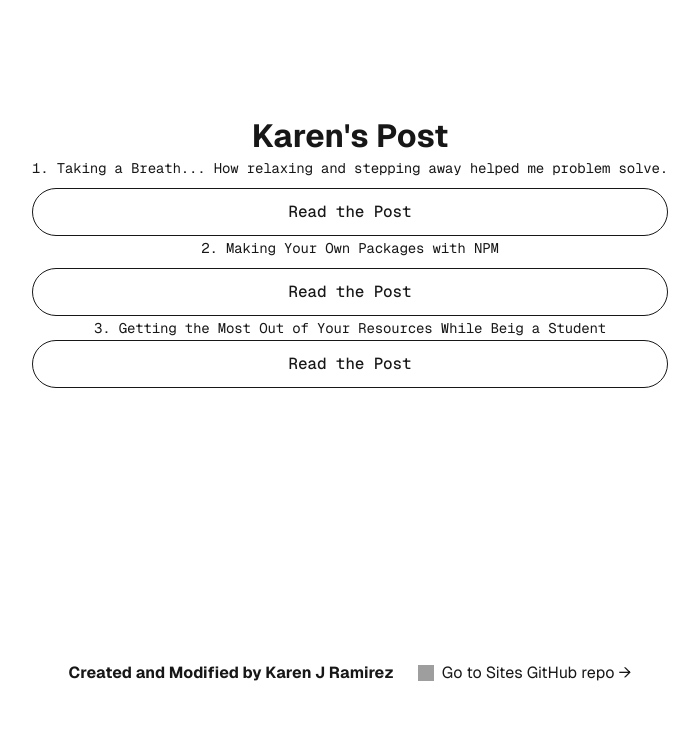
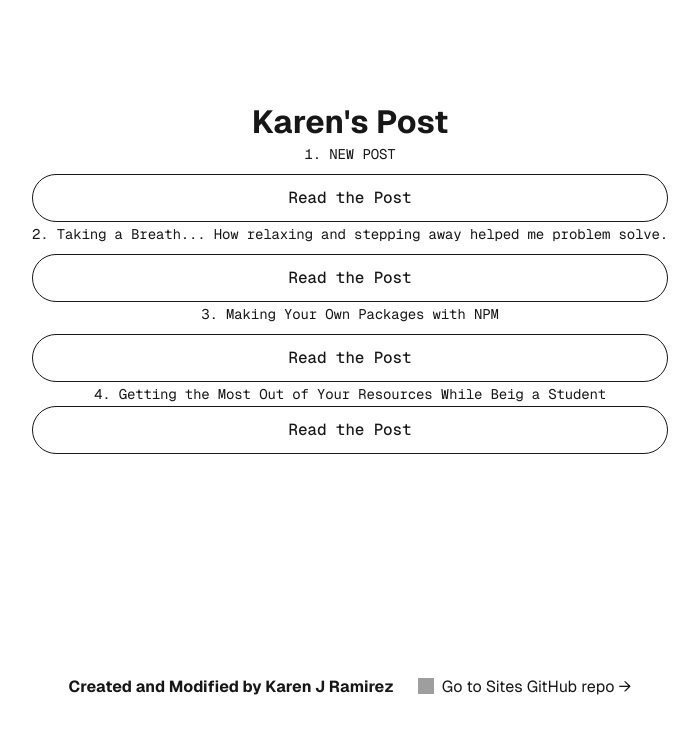
Before and after one commit to RamirezKaren-FS/exercise1_6, a Next.js app: page / in a window 1280 px wide. Shown: the top 734 px of the page, without its empty margins (290-989 px from the left). Built offline with nearby package versions, Linux system fonts and the light colour scheme; grey boxes are pictures that could not be loaded.

Commit message:
new post

```diff
--- a/src/app/page.js
+++ b/src/app/page.js
@@ -8,6 +8,10 @@ export default function Home() {
         <h1>Karen's Post </h1>
         <div className={styles.ctas}>
         <ol>
+        <li>
+          NEW POST
+          </li>
+          <Link href='/newPost'className={styles.secondary} >Read the Post</Link>
           <li>
           Taking a Breath... How relaxing and stepping away helped me problem solve.
           </li>
```
Also changed, not shown: src/app/newPost/page.tsx (added, +10 -0 lines), src/public/useAPI.png (added).
